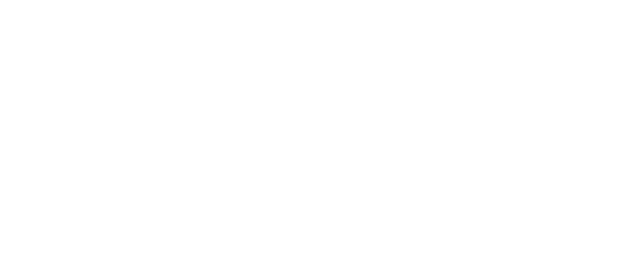
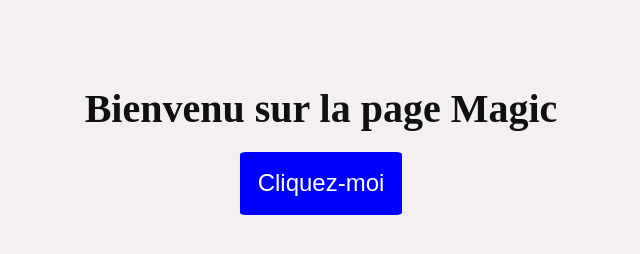
Before and after one commit to HisseinHD/buttonmagic, a plain HTML site: page index.html in a window 1280 px wide. Shown: the whole page, without its empty margins (319-959 px from the left). Drawn offline with Linux system fonts and the light colour scheme.

Commit message:
creation du button

```diff
--- a/index.html
+++ b/index.html
@@ -1,11 +1,63 @@
 <!DOCTYPE html>
 <html lang="en">
+
 <head>
     <meta charset="UTF-8">
     <meta name="viewport" content="width=device-width, initial-scale=1.0">
-    <title>Document</title>
+    <title>Bouton Magic</title>
+    <style>
+        body {
+            background-color: #f5f0f0;
+            font-family: 'Times New Roman', Times, serif;
+            text-align: center;
+            padding: 50px;
+        }
+
+        h1 {
+            color: rgb(16, 16, 17);
+            font-size: 2.5em;
+            margin-bottom: 20px;
+        }
+
+        button {
+            background-color: blue;
+            color: white;
+            border: none;
+            padding: 1.5%;
+            font-size: 1.5em;
+            cursor: pointer;
+            border-radius: 3.5%;
+            transition: background-color 0.3s ease, transform 0.3s ease;
+        }
+
+        button:hover {
+            transform: translate(calc(-50% + (Math.random() * window.innerWidth)),
+                    calc(-50% + (Math.random() * window.innerHeight)));
+        }
+    </style>
 </head>
+
 <body>
+    <h1> Bienvenu sur la page Magic</h1>
+    <button id="Magicbutton"> Cliquez-moi </button>
+    <script>
 
+        // const h1 = document.querySelector('h1');
+        // const button = document.getElementById('Magicbutton');
+
+        // button.addEventListener('click', () => {
+        //     h1.textContent = "Vous avez cliqué le bouton !";
+        //     button.style.backgroundColor = "green";
+        // });
+
+        // button.addEventListener('mouseover', () => {
+        //     const randomX = Math.random() * window.innerWidth - button.offsetWidth;
+        //     const randomY = Math.random() * window.innerHeight - button.offsetHeight;
+        //     button.style.position = "absolute";
+        //     button.style.left = `${randomX}px`;
+        //     button.style.top = `${randomY}px`;
+        // });
+    </script>
 </body>
+
 </html>
```
